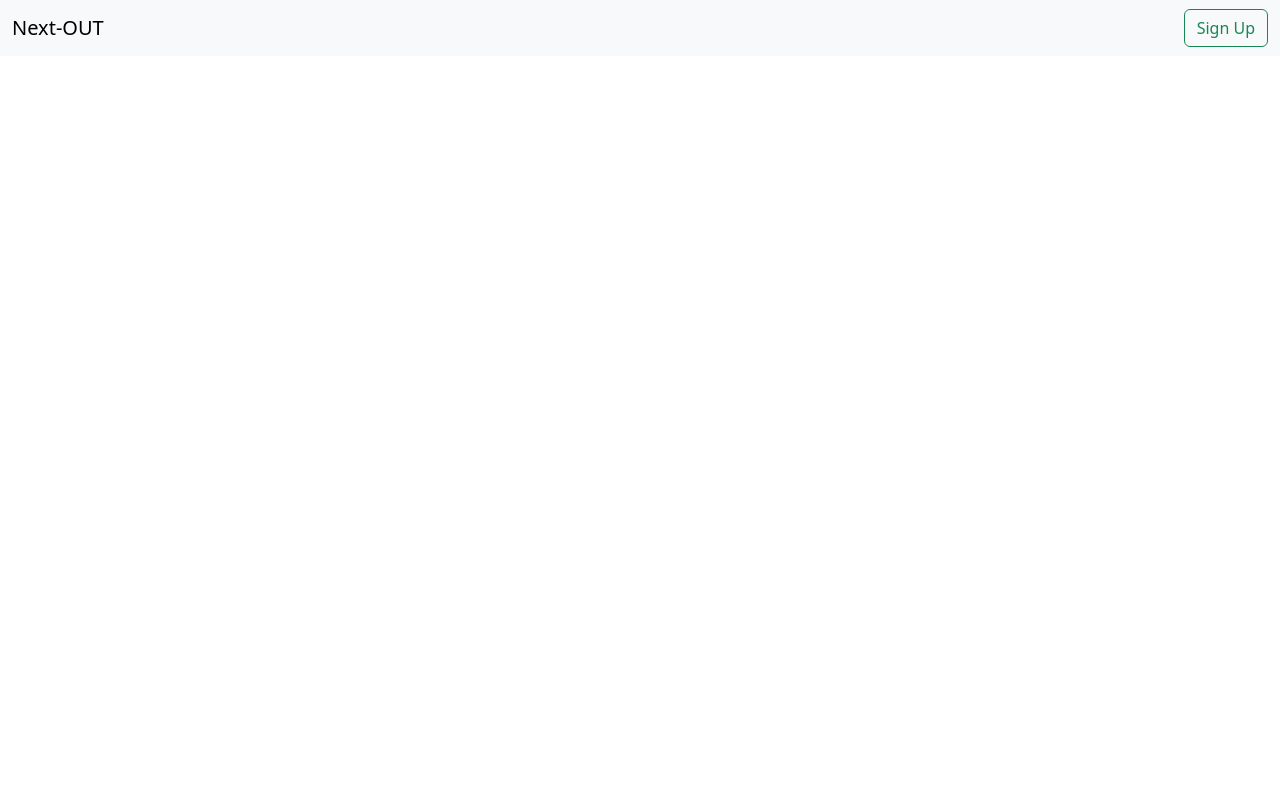
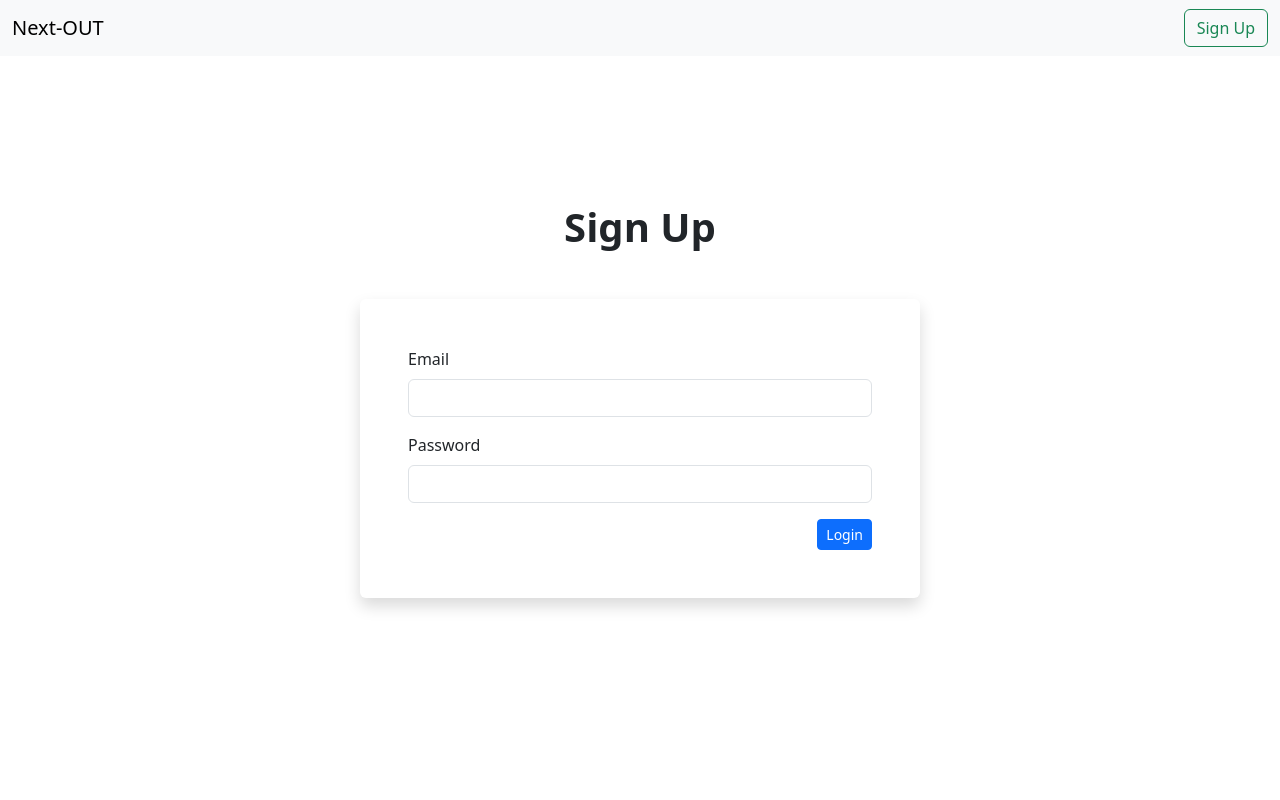
Before and after one commit to onurutku/NextJS-2023-Personal-Aim-Project, a Next.js app: page /login in a window 1280 px wide. Shown: the top 800 px of the page. Built offline with nearby package versions, Linux system fonts and the light colour scheme.

Commit message:
login page implemented

```diff
--- a/db.json
+++ b/db.json
@@ -13,6 +13,13 @@
       "password": "Onur2235171",
       "repassword": "Onur2235171",
       "id": 2
+    },
+    {
+      "name": "Onur Utku",
+      "email": "onur.topaloglu@orioninc.com",
+      "password": "Onur2235171",
+      "repassword": "Onur2235171",
+      "id": 3
     }
   ]
 }
--- /dev/null
+++ b/src/app/login/page.module.css
@@ -0,0 +1,7 @@
+.main {
+  display: flex;
+  justify-content: center;
+  align-items: center;
+  min-height: 100vh;
+  flex-direction: column;
+}
--- a/src/app/login/page.tsx
+++ b/src/app/login/page.tsx
@@ -1,3 +1,86 @@
+"use client";
+import { FormEvent, useState } from "react";
+import styles from "./page.module.css";
+import { useRouter } from "next/navigation";
+import User from "@/models/register.model";
+
 export default function Login() {
-  return <></>;
+  const [email, setEmail] = useState<any>("");
+  const [password, setPassword] = useState<any>("");
+  const router = useRouter();
+
+  const checkUser = async (user: User) => {
+    const request = await fetch("http://localhost:3000/users");
+    const data: User[] = await request.json();
+    const matched: User | undefined = data.find(
+      (element: User) =>
+        element.email === user.email && element.password === user.password
+    );
+    return matched;
+  };
+  const handleSubmit = async (event: any) => {
+    event.preventDefault();
+    const user: User = {
+      email: email,
+      password: password,
+    };
+    (await checkUser(user)) ? router.replace("/") : router.refresh();
+  };
+  const emailChange = (e: any) => {
+    e.preventDefault();
+    setEmail(e.target.value);
+  };
+  const passwordChange = (e: any) => {
+    e.preventDefault();
+    setPassword(e.target.value);
+  };
+
+  return (
+    <>
+      {/* imported style page usage*/}
+      <div className={styles.main}>
+        <h1 className="fw-bold mb-5">Sign Up</h1>
+        <div className="p-5 rounded shadow" style={{ width: "35rem" }}>
+          <form onSubmit={handleSubmit}>
+            <div className="mb-3">
+              <label htmlFor="exampleInputEmail1" className="form-label">
+                Email
+              </label>
+              <input
+                type="string"
+                className="form-control"
+                id="exampleInputEmail1"
+                aria-describedby="emailHelp"
+                onChange={emailChange}
+                value={email}
+              />
+              <div className="text-danger ms-1 mt-1">
+                {/* {errors.email?.message} */}
+              </div>
+            </div>
+            <div className="mb-3">
+              <label htmlFor="password" className="form-label">
+                Password
+              </label>
+              <input
+                type="password"
+                className="form-control"
+                id="password"
+                onChange={passwordChange}
+                value={password}
+              />
+              <div className="text-danger ms-1 mt-1">
+                {/* {errors.password
+                  ? "Password should contains at least an uppercase,an lowercase and eight characters"
+                  : ""} */}
+              </div>
+            </div>
+            <button type="submit" className="btn btn-sm btn-primary float-end">
+              Login
+            </button>
+          </form>
+        </div>
+      </div>
+    </>
+  );
 }
--- a/src/models/register.model.ts
+++ b/src/models/register.model.ts
@@ -1,5 +1,5 @@
 export default interface User {
-  name: string;
+  name?: string;
   email: string;
   password?: string;
   repassword?: string;
```
Also changed, not shown: src/app/zurna/page.tsx (deleted, +0 -7 lines).
